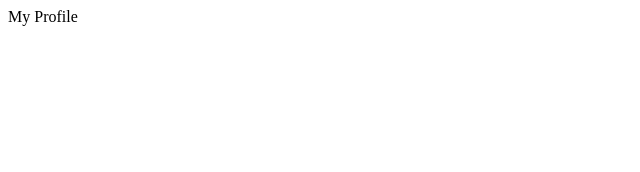
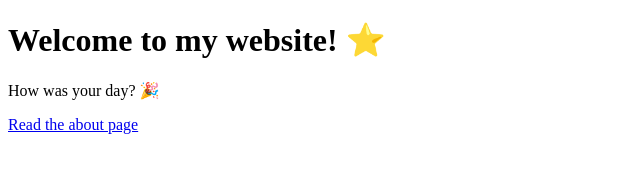
Before and after one commit to connectwithrl/myprofile, a plain HTML site: page index.html in a window 1280 px wide. Shown: the whole page, without its empty margins (0-640 px from the left). Drawn offline with Linux system fonts and the light colour scheme.

Commit message:
Update index.html

```diff
--- a/index.html
+++ b/index.html
@@ -1,3 +1,11 @@
+<!DOCTYPE html>
 <html>
-My Profile
+   <head>
+      <title>My Cool Website</title>
+   </head>
+   <body>
+      <h1>Welcome to my website! ⭐️</h1>
+      <p>How was your day? 🎉</p>
+      <a href="./about">Read the about page</a>
+   </body>
 </html>
```
